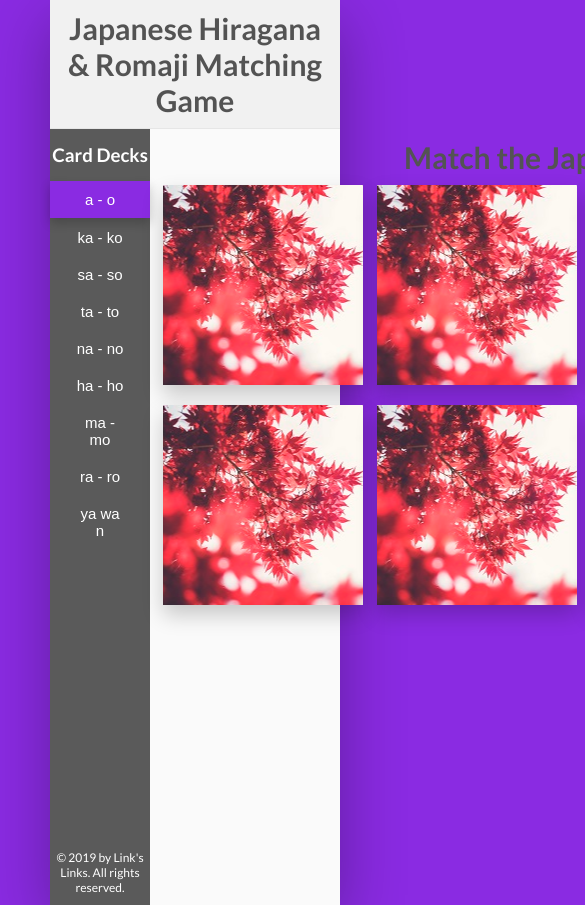
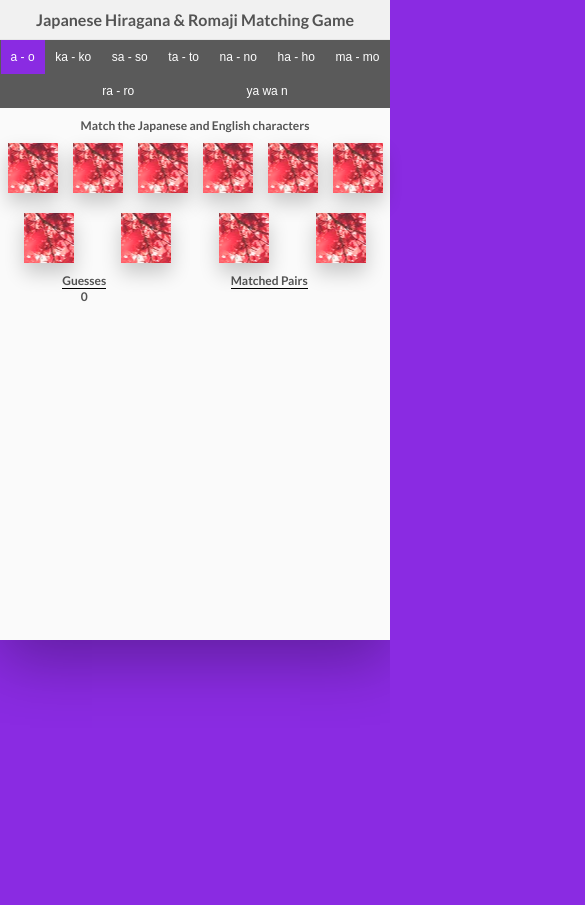
Before and after one commit to cslink05/HiraganaRomajiMatchingGame, a website: page index.html in a window 390 px wide. Both pictures are taken after a click on the button "a - o". Shown: the top 905 px of the page, 585 px wide, since content can reach past the window. After the commit the page ends 844 px from the top, so only its background shows below. Drawn offline with Linux system fonts and the light colour scheme.

Commit message:
Mobile Responsive

```diff
--- a/index.html
+++ b/index.html
@@ -18,7 +18,7 @@
         <div class="content">
            <div class="sidebar">
                 <div class="nav">
-                    <h3 id="buttons--header">Card Decks</h3>
+                    <h2 id="buttons--header">Card Decks</h3>
                     <div class="buttons">
                         <button class="buttons--choice" id="aA-button">a - o</button>
                         <button class="buttons--choice" id="ka-button">ka - ko</button>
@@ -38,7 +38,7 @@
         <div class="play-area">
 
             <div>
-                <h1 id="matchOrNot">Choose a deck to get started!</h1>
+                <h2 id="matchOrNot">Choose a deck to get started!</h1>
             </div>
             <div id="game"></div>
         </div>
--- a/style.css
+++ b/style.css
@@ -8,6 +8,13 @@ body {
     font-family: 'Lato', sans-serif;
     color: rgb(83, 83, 83);
     background-color: blueviolet;
+    min-height: 1200px;
+}
+
+@media only screen and (max-width: 730px) {
+    body {
+        min-height: 500px;
+    }
 }
 
 .container{
@@ -15,7 +22,14 @@ body {
     margin: 0 50px;
     background-color: rgb(250, 250, 250);
     box-shadow: 0px 20px 60px rgba(0, 0, 0, .3);
-    min-height: 95vh;
+}
+
+@media only screen and (max-width: 1400px) {
+    .container {
+        max-width: 1400px;
+        margin: 0;
+    }
+
 }
 
 .header {
@@ -31,8 +45,16 @@ body {
 }
 
 .content {
+    min-height: 600px;
     display: flex;
     justify-content: space-between;
+}
+
+@media only screen and (max-width: 730px) {
+    .content {
+        flex-direction: column;
+        justify-content: flex-start;
+    }
 }
 
 h1 {
@@ -41,22 +63,50 @@ h1 {
     text-align: center;
 }
 
+@media only screen and (max-width: 730px) {
+    h1 {
+        font-size: 16px;
+    }
+}
+
+h2 {
+    font-size: 20px;
+}
+
+@media only screen and (max-width: 730px) {
+    h2 {
+        font-size: 12px;
+    }
+}
+
 #game {
-    width: 1080px;
+    width: 100%;
     font-size: 100px;
     color: white;
 }
 
+@media only screen and (max-width: 730px) {
+    #game {
+        font-size: 40px;
+    }
+}
+
+@media only screen and (max-width: 500px) {
+    #game {
+        font-size: 20px;
+    }
+}
+
 .grid {
-    max-width: 1080px;
+    width: 100%;
     margin: 0 auto;
     display: flex;
     flex-wrap: wrap;
-    justify-content: space-evenly;
+    justify-content: space-around;
 }
 
 .card {
-    margin: 10px 0px;
+    margin: 10px 5px;
     background-color: blueviolet;
     position: relative;
     transition: all .4s linear;
@@ -70,6 +120,34 @@ h1 {
     height: 200px;
     width: 200px;
 }
+
+@media only screen and (max-width: 1300px) {
+    .card,
+    .back,
+    .front {
+        height: 150px;
+        width: 150px;
+    }
+}
+
+@media only screen and (max-width: 730px) {
+    .card,
+    .back,
+    .front {
+        height: 100px;
+        width: 100px;
+    }
+}
+
+@media only screen and (max-width: 500px) {
+    .card,
+    .back,
+    .front {
+        height: 50px;
+        width: 50px;
+    }
+}
+
 
 .back,
 .front {
@@ -105,17 +183,31 @@ h1 {
 
 .sidebar {
     background-color: rgb(90, 90, 90);
-    width: 150px;
+    min-width: 150px;
     display: flex;
     flex-direction: column;
     justify-content: space-between;
-    min-height: 92vh;
 }
+
+@media only screen and (max-width: 730px) {
+    .sidebar {
+        height: 100%;
+    }
+}
+
 
 .buttons {
     display: flex;
     flex-direction: column;
     justify-content: space-between;
+}
+
+@media only screen and (max-width: 730px) {
+    .buttons {
+        flex-direction: row;
+        flex-wrap: wrap;
+        justify-content: space-evenly;
+    }
 }
 
 #buttons--header {
@@ -125,14 +217,27 @@ h1 {
     padding: 15px 0;
 }
 
+@media only screen and (max-width: 730px) {
+    #buttons--header {
+        display: none;
+    }
+}
+
 .buttons--choice {
     background-color: rgb(90, 90, 90);
     font-size: 15px;
     color: white;
     border: none;
-    padding: 10px 25px;
+    padding: 10px 0px;
     cursor: pointer;
     transition: all .2s;
+}
+
+@media only screen and (max-width: 730px) {
+    .buttons--choice {
+        padding: 10px 10px;
+        font-size: 12px;
+    }
 }
 
 .buttons--choice:hover {
@@ -141,10 +246,26 @@ h1 {
     border: 1px solid white;
 }
 
+@media only screen and (max-width: 730px) {
+    .buttons--choice:hover {
+        transform: translateY(0px);
+        border: none;
+        box-shadow: none;
+        background-color: blueviolet;
+    }
+}
+
 .clicked-button {
     transform: translateY(-3px);
     box-shadow: 0 10px 20px rgba(0, 0, 0, .2);
     background-color: blueviolet;
+}
+
+@media only screen and (max-width: 730px) {
+    .clicked-button {
+        transform: translateY(0px);
+        box-shadow: none;
+    }
 }
 
 .buttons--choice:hover::after {
@@ -159,6 +280,14 @@ h1 {
     box-shadow: 0 5px 10px rgba(0, 0, 0, .2);
 }
 
+@media only screen and (max-width: 730px) {
+    .buttons--choice:active,
+    .buttons--choice:focus {
+        transform: translateY(0px);
+        box-shadow: none;
+    }
+}
+
 .footer {
     font-size: 12px;
     width: 100px;
@@ -167,19 +296,38 @@ h1 {
     color: white;
 }
 
+@media only screen and (max-width: 730px) {
+    .footer {
+        display: none;
+    }
+}
+
 .results {
     display: flex;
     flex-direction: column;
     justify-content: flex-start;
     align-items: center;
-    height: 600px;
-    float: right;
+    min-width: 100px;
     margin-right: 20px;
+}
+
+@media only screen and (max-width: 730px) {
+    .results {
+        flex-direction: row;
+        justify-content: space-around;
+        align-items: flex-start;
+    }
 }
 
 #guess-box--header {
     border-bottom: 1px solid black;
     margin-top: 10px;
+}
+
+@media only screen and (max-width: 730px) {
+    #guess-box--header {
+        margin-top: 0;
+    }
 }
 
 #guesses {
@@ -190,8 +338,15 @@ h1 {
     margin-top: 40px;
 }
 
+@media only screen and (max-width: 730px) {
+    .pairs-box {
+        margin-top: 0;
+    }
+}
+
 #pairs-box--header {
     border-bottom: 1px solid black;
+    text-align: center;
 }
 
 #pairGrid {
@@ -208,6 +363,13 @@ h1 {
     margin: 5px;
 }
 
+@media only screen and (max-width: 730px) {
+    .matched-pairs {
+        font-size: 12px;
+    }
+}
+
 #matchOrNot {
     margin-top: 10px;
+    text-align: center;
 }
```
